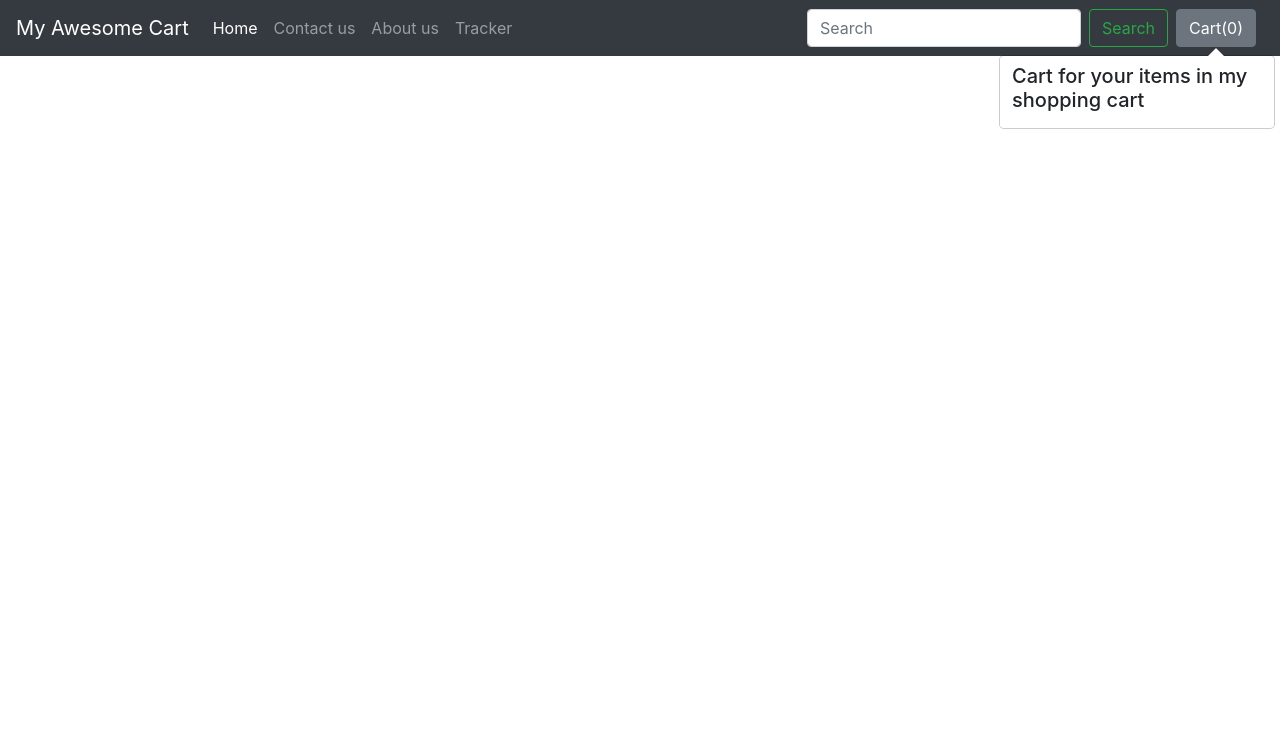
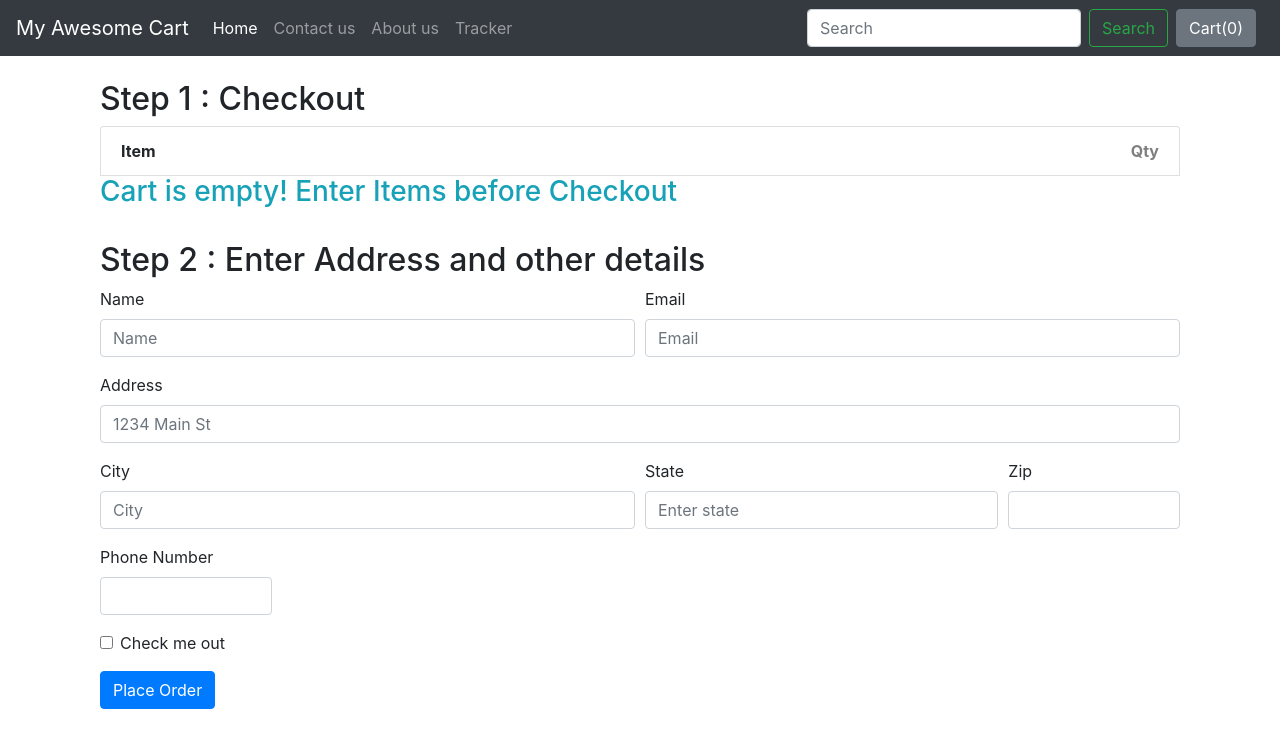
Before and after one commit to purohit-arun/ecommerce-site, a Django app: page /shop/checkout/ in a window 1280 px wide. Shown: the top 748 px of the page. Run offline with Django 3.2, Linux system fonts and the light colour scheme; some libraries are stand-ins or nearby versions.

Commit message:
#7(arun) chechout added

```diff
--- a/shop/admin.py
+++ b/shop/admin.py
@@ -1,6 +1,7 @@
 from django.contrib import admin
-from .models import Product, Contact
+from .models import Product, Contact, Orders
 # Register your models here.
 
 admin.site.register(Product)
 admin.site.register(Contact)
+admin.site.register(Orders)
--- a/shop/templates/shop/checkout.html
+++ b/shop/templates/shop/checkout.html
@@ -3,5 +3,115 @@
 {% block title %}Shop| checkout {% endblock title %}
 
 {% block body %}
-<h1>Checkout</h1>
+<div class="container">
+    <div class="col my-4">
+        <h2>Step 1 : Checkout</h2>
+
+        <div>
+            <ul class="list-group" id="items">
+                <li class="list-group-item d-flex justify-content-between align-items-center">
+                    <strong>Item</strong>
+                    <span class="text-black-50"><strong>Qty</strong></span>
+                </li>
+            </ul>
+        </div>
+    </div>
+
+    <div class="col my-4">
+        <h2>Step 2 : Enter Address and other details</h2>
+        <form method="POST" action="/shop/checkout/"> {% csrf_token %}
+            <input type="hidden" id="itemJson" name="itemJson" />
+            <div class="form-row">
+                <div class="form-group col-md-6">
+                    <label for="input">Name</label>
+                    <input type="text" class="form-control" id="inputname"  name="inputname" placeholder="Name">
+                </div>
+                <div class="form-group col-md-6">
+                    <label for="inputEmail4">Email</label>
+                    <input type="email" class="form-control" id="inputEmail4" name="inputEmail4" placeholder="Email">
+                </div>
+            </div>
+            <div class="form-group">
+                <label for="inputAddress">Address</label>
+                <input type="text" class="form-control" id="inputAddress" name="inputAddress"  placeholder="1234 Main St">
+            </div>
+            <!-- <div class="form-group">
+                <label for="inputAddress2">Address line 2</label>
+                <input type="text" class="form-control" id="inputAddress2" placeholder="Apartment, studio, or floor">
+            </div> -->
+            <div class="form-row">
+                <div class="form-group col-md-6">
+                    <label for="inputCity">City</label>
+                    <input type="text" class="form-control" id="inputCity" name="inputCity" placeholder="City">
+                </div>
+                <div class="form-group col-md-4">
+                    <label for="inputState">State</label>
+                    <input type="text" class="form-control" id="state" name="state" placeholder="Enter state">
+                </div>
+                <div class="form-group col-md-2">
+                    <label for="inputZip">Zip</label>
+                    <input type="text" class="form-control" id="inputZip" name="inputZip">
+                </div>
+                <div class="form-group col-md-2">
+                    <label for="phome">Phone Number</label>
+                    <input type="tel" class="form-control" id="phone" name="phone">
+                </div>
+            </div>
+            <div class="form-group">
+                <div class="form-check">
+                    <input class="form-check-input" type="checkbox" id="gridCheck">
+                    <label class="form-check-label" for="gridCheck">
+                        Check me out
+                    </label>
+                </div>
+            </div>
+
+            <button type="submit" name="placeorder" id="placeorder" class="btn btn-primary">Place Order</button>
+        </form>
+    </div>
+</div>
 {% endblock body %}
+
+{% block js %}
+<script>
+    var sum = 0;
+    if (localStorage.getItem('cart') == null) {
+        var cart = {};
+    } else {
+        cart = JSON.parse(localStorage.getItem('cart'));
+    }
+    if ($.isEmptyObject(cart)) {
+        mystr = `<h3 class="text-info">Cart is empty! Enter Items before Checkout</h3>`;
+        $('#items').append(mystr);
+
+    } else {
+        for (item in cart) {
+            let name = cart[item][1];
+            let qty = cart[item][0];
+            sum = sum + qty;
+            mystr = ` <li class="list-group-item d-flex justify-content-between align-items-center">
+                    ${name}n
+                    <span class="badge badge-primary badge-pill">${qty}</span>
+                </li>`;
+            $('#items').append(mystr);
+        }
+    }
+    document.getElementById('cart').innerHTML = sum;
+    //   console.log(cart);
+
+    $('#itemJson').val(JSON.stringify(cart));
+
+        {% if thank %}
+            console.log('chal be chal');
+            alert("Thank for shopping with us, and your order id is "{{id}});
+            localStorage.clear();
+        {% endif %}
+
+
+    {% comment %} $( "#placeorder" ).click(function() {
+
+    }); {% endcomment %}
+</script>
+
+
+{% endblock %}
--- a/shop/templates/shop/index.html
+++ b/shop/templates/shop/index.html
@@ -114,12 +114,16 @@
     updateCart(cart);
   }
   // If the add to cart button is clicked, add/increment the item
-  $('.divpr').on('click','button.cart',function(){
+  $('.divpr').on('click', 'button.cart', function () {
     var idstr = this.id.toString();
     if (cart[idstr] != undefined) {
-        cart[idstr] = cart[idstr] + 1;
+      qty = cart[idstr][0] + 1;
+      //name = "my item";
+      //cart[idstr] = [qty, name];
     } else {
-        cart[idstr] = 1;
+      qty = 1;
+      name = document.getElementById('name'+idstr).innerHTML;
+      cart[idstr] = [qty, name];
     }
     updateCart(cart);
 
@@ -129,7 +133,8 @@
   function clearCart() {
     cart = JSON.parse(localStorage.getItem('cart'));
     for (var item in cart) {
-        document.getElementById('div' + item).innerHTML = '<button id="' + item + '" class="btn btn-primary cart">Add To Cart</button>'
+      document.getElementById('div' + item).innerHTML = '<button id="' + item +
+        '" class="btn btn-primary cart">Add To Cart</button>'
     }
     localStorage.clear();
     cart = {};
@@ -139,19 +144,21 @@
   //Add Popover to cart
   $('#popcart').popover();
   updatePopover(cart);
-function updatePopover(cart)
-{
+
+  function updatePopover(cart) {
     console.log('We are inside updatePopover');
     var popStr = "";
     popStr = popStr + "<h5> Cart for your items in my shopping cart </h5><div class='mx-2 my-2'>";
     var i = 1;
-    for (var item in cart){
+    for (var item in cart) {
       popStr = popStr + "<b>" + i + "</b>. ";
-        popStr = popStr + document.getElementById('name' + item).innerHTML.slice(0, 19) + "... Qty: " + cart[item] + '<br>';
-        i = i+1;
+      popStr = popStr + document.getElementById('name' + item).innerHTML.slice(0, 19) + "... Qty: " + cart[item][0] +
+        '<br>';
+      i = i + 1;
     }
     popStr = popStr + "</div>"
-    popStr = popStr + "<div><a href='/shop/checkout'><button id='checkoutbtn' class='btn btn-primary'>Checkout </button></a> <button id='clearcartbtn' onclick='clearCart()' class='btn btn-danger'>Clear </button></div>";
+    popStr = popStr +
+      "<div><a href='/shop/checkout'><button id='checkoutbtn' class='btn btn-primary'>Checkout </button></a> <button id='clearcartbtn' onclick='clearCart()' class='btn btn-danger'>Clear </button></div>";
     console.log(popStr);
     document.getElementById('popcart').setAttribute('data-content', popStr);
     $('#popcart').popover('show');
@@ -162,8 +169,10 @@
   function updateCart(cart) {
     var sum = 0;
     for (var item in cart) {
-        sum = sum + cart[item];
-        document.getElementById('div' + item).innerHTML = "<button id='minus" + item + "' class='btn btn-primary minus'>-</button> <span id='val" + item + "''>" + cart[item] + "</span> <button id='plus" + item + "' class='btn btn-primary plus'> + </button>";
+      sum = sum + cart[item][0];
+      document.getElementById('div' + item).innerHTML = "<button id='minus" + item +
+        "' class='btn btn-primary minus'>-</button> <span id='val" + item + "''>" + cart[item][0] +
+        "</span> <button id='plus" + item + "' class='btn btn-primary plus'> + </button>";
     }
     localStorage.setItem('cart', JSON.stringify(cart));
     document.getElementById('cart').innerHTML = sum;
@@ -171,17 +180,17 @@
     updatePopover(cart);
   }
   // If plus or minus button is clicked, change the cart as well as the display value
-$('.divpr').on("click", "button.minus", function() {
+  $('.divpr').on("click", "button.minus", function () {
     a = this.id.slice(7, );
-    cart['pr' + a] = cart['pr' + a] - 1;
-    cart['pr' + a] = Math.max(0, cart['pr' + a]);
-    document.getElementById('valpr' + a).innerHTML = cart['pr' + a];
+    cart['pr' + a][0] = cart['pr' + a][0] - 1;
+    cart['pr' + a][0] = Math.max(0, cart['pr' + a][0]);
+    document.getElementById('valpr' + a).innerHTML = cart['pr' + a][0];
     updateCart(cart);
   });
-$('.divpr').on("click", "button.plus", function() {
+  $('.divpr').on("click", "button.plus", function () {
     a = this.id.slice(6, );
-    cart['pr' + a] = cart['pr' + a] + 1;
-    document.getElementById('valpr' + a).innerHTML = cart['pr' + a];
+    cart['pr' + a][0] = cart['pr' + a][0] + 1;
+    document.getElementById('valpr' + a).innerHTML = cart['pr' + a][0];
     updateCart(cart);
   });
 </script>
--- a/shop/views.py
+++ b/shop/views.py
@@ -1,8 +1,9 @@
+from typing import OrderedDict
 from django.shortcuts import render
 from django.http import HttpResponse
 
 from django.db import models
-from .models import Product,Contact
+from .models import Orders, Product, Contact
 from math import ceil
 
 # Create your views here.
@@ -12,19 +13,19 @@
     """ products = Product.objects.all()
     print(products) """
     allProds = []
-    print('Product all prods',allProds,'\n')
-    catProds = Product.objects.values('category','product_id')
-    print('Printing catProds',catProds,'\n')
+    print('Product all prods', allProds, '\n')
+    catProds = Product.objects.values('category', 'product_id')
+    print('Printing catProds', catProds, '\n')
     cats = {item['category'] for item in catProds}
-    print("Printing cats",cats)
+    print("Printing cats", cats)
     for cat in cats:
-        prod = Product.objects.filter(category = cat)
+        prod = Product.objects.filter(category=cat)
         n = len(prod)
         print(n)
         nSlides = n//4 + ceil((n/4) - (n//4))
         print(nSlides)
         print(prod)
-        allProds.append([prod, range(1,nSlides), nSlides])
+        allProds.append([prod, range(1, nSlides), nSlides])
     """ params = {
         'no_of_slides': nSlides,
         'range': range(1, nSlides),
@@ -32,7 +33,7 @@
     } """
     """ allProds=[[products, range(1, nSlides), nSlides],
             [products, range(1, nSlides), nSlides]] """
-    params={'allProds':allProds }
+    params = {'allProds': allProds}
     return render(request, 'shop/index.html', params)
 
 
@@ -50,7 +51,8 @@
         email = request.POST.get('email')
         subject = request.POST.get('subject')
         message = request.POST.get('message')
-        contact = Contact(contact_name=name, email=email, subject=subject , message=message)
+        contact = Contact(contact_name=name, email=email,
+                          subject=subject, message=message)
         contact.save()
     return render(request, 'shop/contact.html')
 
@@ -63,11 +65,25 @@
     return render(request, 'shop/search.html')
 
 
-def productView(request,id):
-    #Fetch the product using the id
-    product = Product.objects.filter(product_id = id)
+def productView(request, id):
+    # Fetch the product using the id
+    product = Product.objects.filter(product_id=id)
     return render(request, 'shop/productview.html', {'product': product[0]})
 
 
 def checkOut(request):
-    return render(request, 'shop/index.html')
+    if request.method == "POST":
+        name = request.POST.get('inputname')
+        email = request.POST.get('inputEmail4')
+        address = request.POST.get('inputAddress')
+        city = request.POST.get('inputCity')
+        state = request.POST.get('state')
+        zip_code = request.POST.get('inputZip')
+        phone = request.POST.get('phone')
+        order = Orders(name=name, email=email, address=address,
+                       city=city, state=state, zip_code=zip_code, phone=phone)
+        order.save()
+        thank = True
+        id = order.order_id
+        return render(request, 'shop/checkout.html', {'thank' : thank, 'id' : id})
+    return render(request, 'shop/checkout.html')
```
Also changed, not shown: shop/models.py (+11 -0 lines), db.sqlite3, shop/migrations/0008_orders.py (added), shop/migrations/0009_orders_phone.py (added), shop/migrations/0010_alter_orders_phone.py (added), 1 other file. Lines whose indentation alone changed are shown as unchanged.
